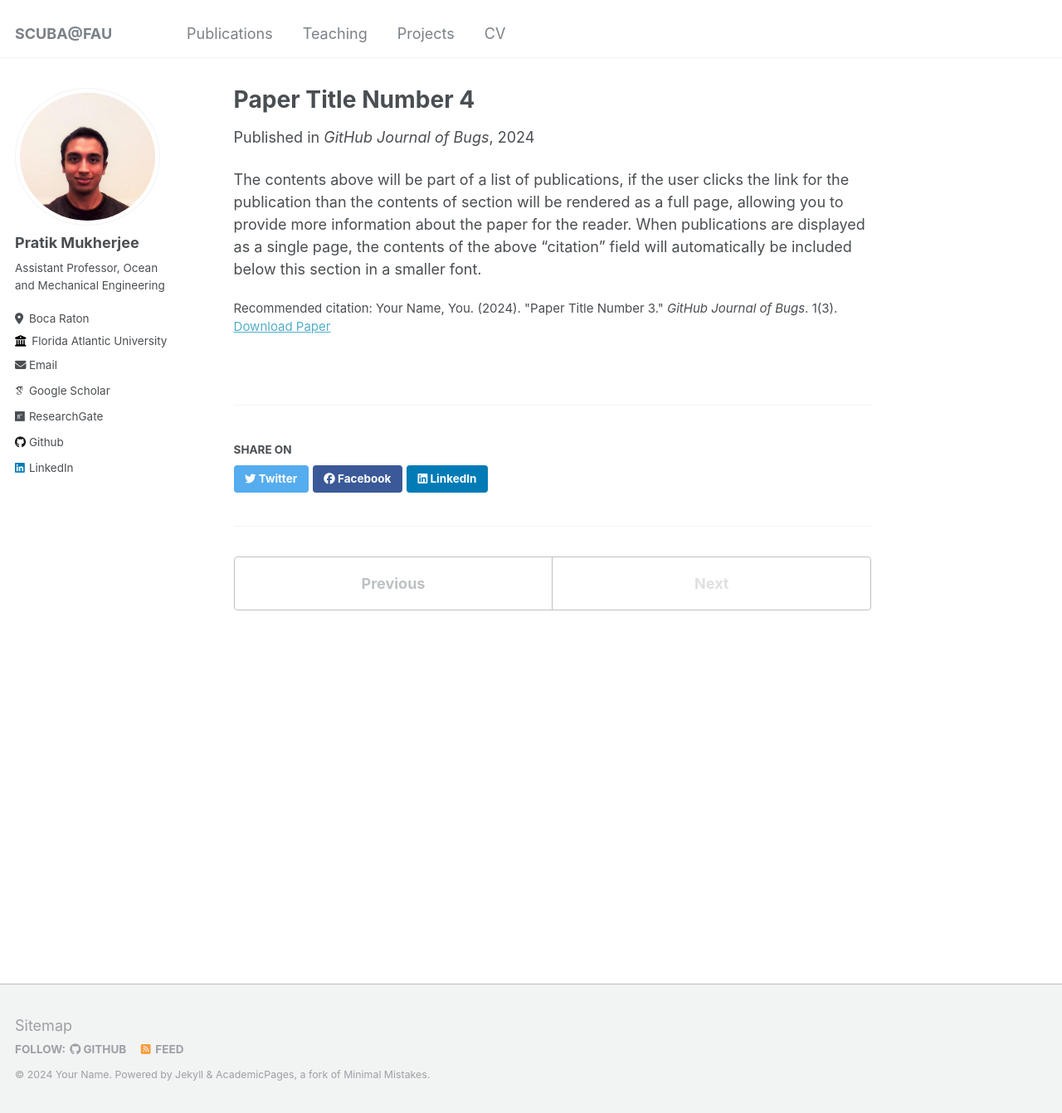
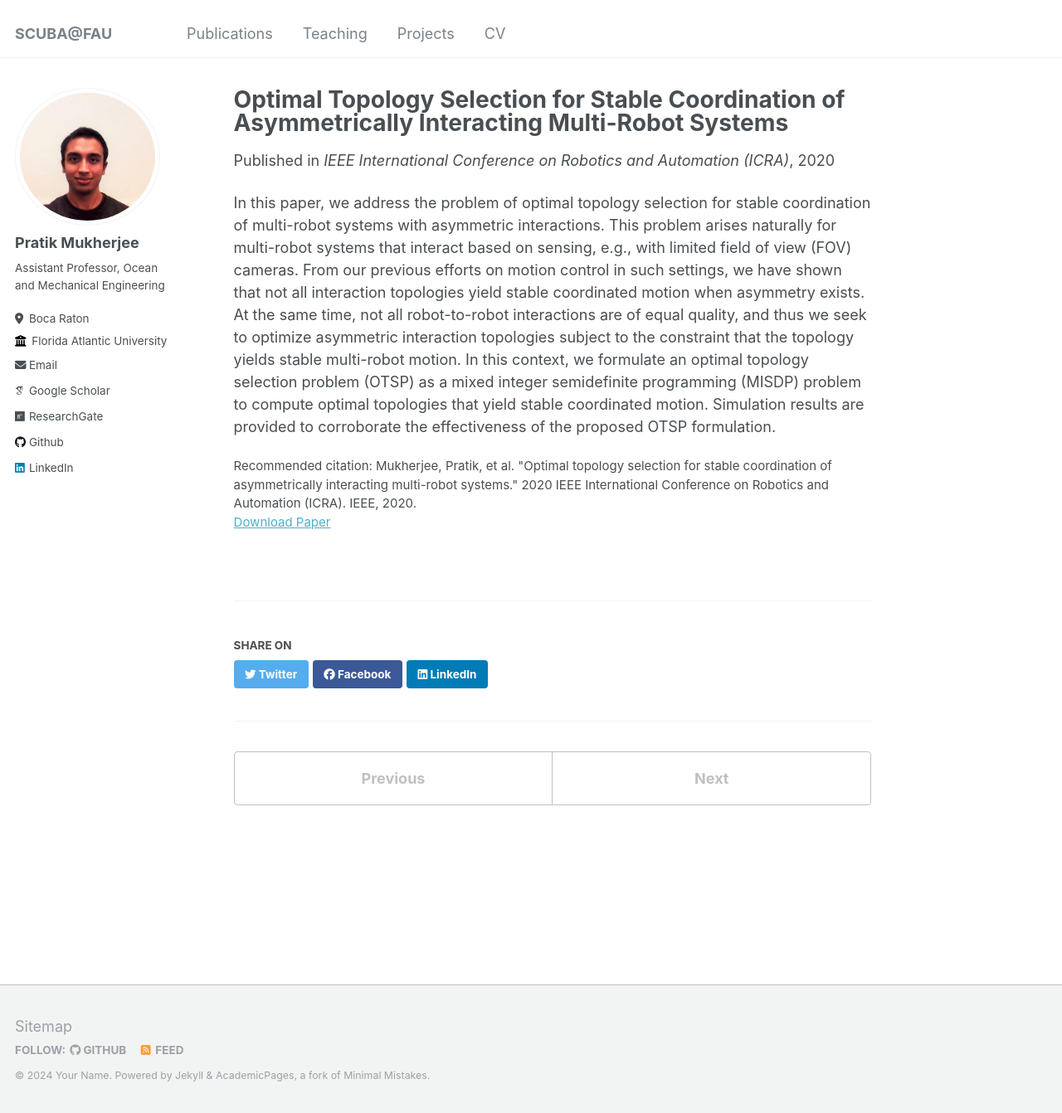
Before and after one commit to mukhe027/mukhe027.github.io, a Jekyll site: the page built from _publications/2024-02-17-paper-title-number-4.md, in a window 1280 px wide and 1342 px high. Shown: the whole window at 83% size. Built offline with Jekyll 4.4.1, drawn with Linux system fonts in a browser that asks for light colours; some web fonts are replaced.

Commit message:
added fourth paper

```diff
--- a/_publications/2024-02-17-paper-title-number-4.md
+++ b/_publications/2024-02-17-paper-title-number-4.md
@@ -1,12 +1,12 @@
 ---
-title: "Paper Title Number 4"
+title: "Optimal Topology Selection for Stable Coordination of Asymmetrically Interacting Multi-Robot Systems"
 collection: publications
 permalink: /publication/2024-02-17-paper-title-number-4
-excerpt: 'This paper is about fixing template issue #693.'
-date: 2024-02-17
-venue: 'GitHub Journal of Bugs'
-paperurl: 'http://academicpages.github.io/files/paper3.pdf'
-citation: 'Your Name, You. (2024). &quot;Paper Title Number 3.&quot; <i>GitHub Journal of Bugs</i>. 1(3).'
+excerpt: 'Topology selection for multi-robot optimal control.'
+date: 2020-09-17
+venue: 'IEEE International Conference on Robotics and Automation (ICRA)'
+paperurl: 'https://ieeexplore.ieee.org/xpl/conhome/9187508/proceeding'
+citation: 'Mukherjee, Pratik, et al. "Optimal topology selection for stable coordination of asymmetrically interacting multi-robot systems." 2020 IEEE International Conference on Robotics and Automation (ICRA). IEEE, 2020.'
 ---
 
-The contents above will be part of a list of publications, if the user clicks the link for the publication than the contents of section will be rendered as a full page, allowing you to provide more information about the paper for the reader. When publications are displayed as a single page, the contents of the above "citation" field will automatically be included below this section in a smaller font.
+In this paper, we address the problem of optimal topology selection for stable coordination of multi-robot systems with asymmetric interactions. This problem arises naturally for multi-robot systems that interact based on sensing, e.g., with limited field of view (FOV) cameras. From our previous efforts on motion control in such settings, we have shown that not all interaction topologies yield stable coordinated motion when asymmetry exists. At the same time, not all robot-to-robot interactions are of equal quality, and thus we seek to optimize asymmetric interaction topologies subject to the constraint that the topology yields stable multi-robot motion. In this context, we formulate an optimal topology selection problem (OTSP) as a mixed integer semidefinite programming (MISDP) problem to compute optimal topologies that yield stable coordinated motion. Simulation results are provided to corroborate the effectiveness of the proposed OTSP formulation.
```
